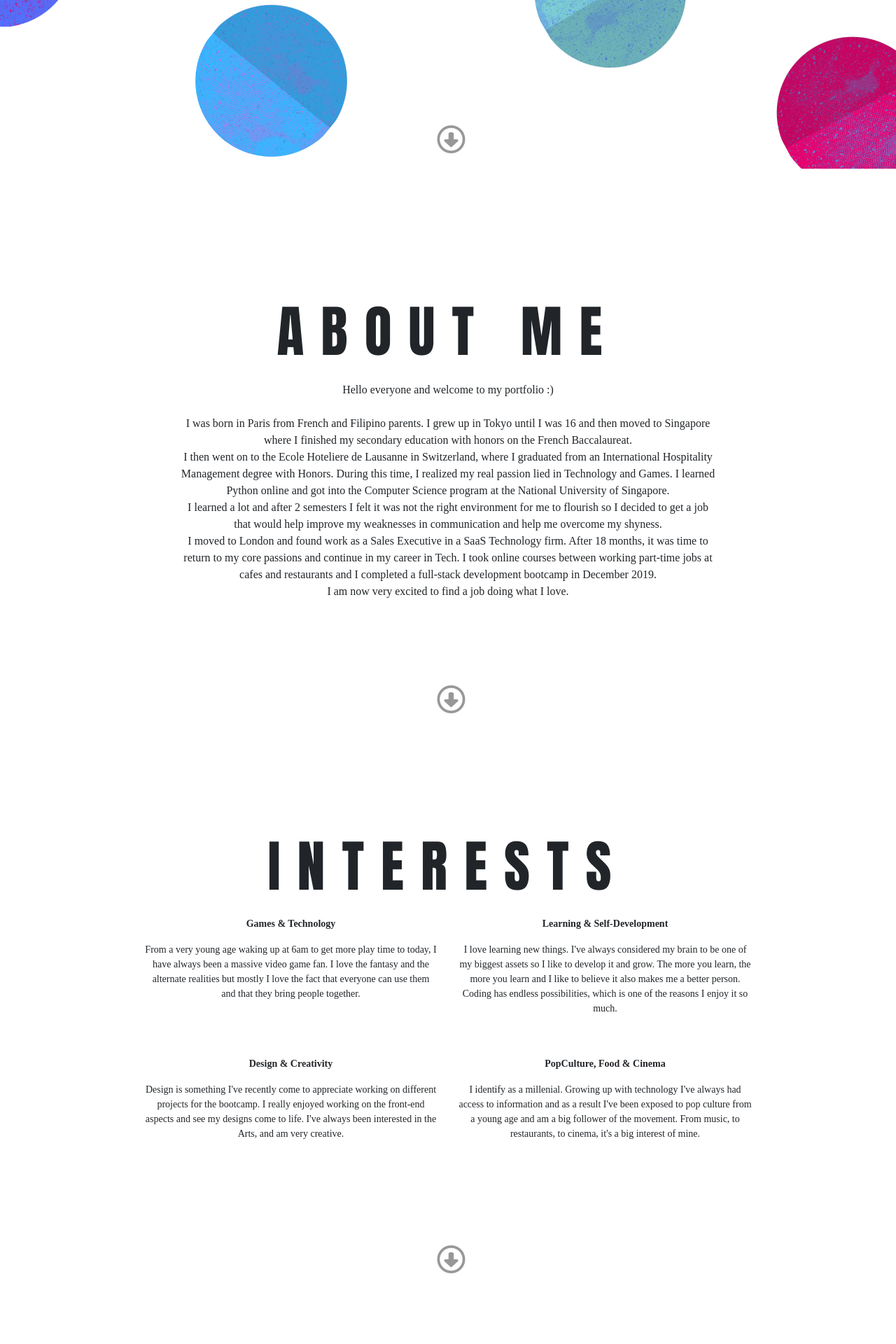
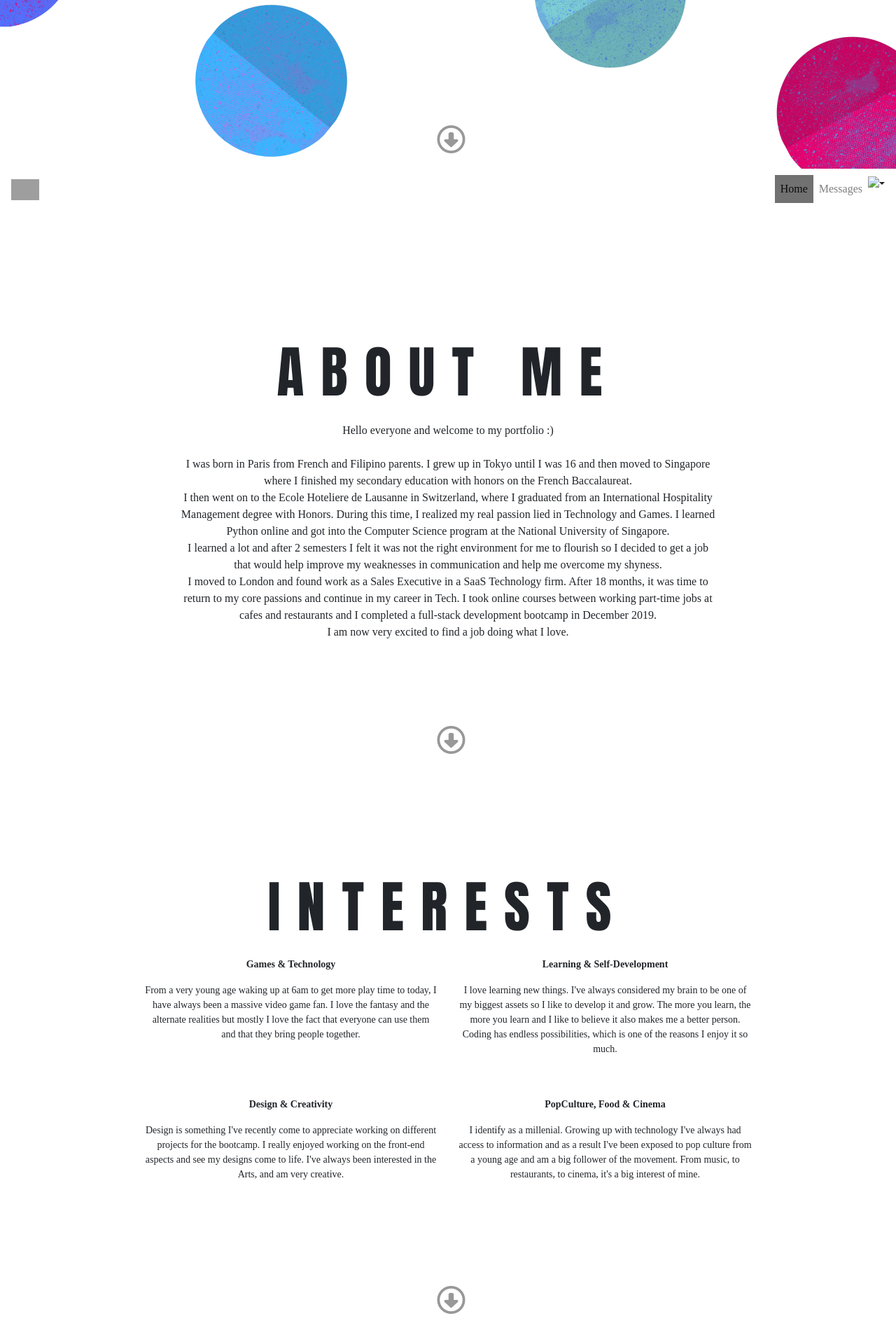
Before and after one commit to NicolasDeMil/portfolio, a PHP site: page / in a window 1280 px wide. Shown: the part 559-2479 px from the top of the page at 70% size. Run offline with PHP 8.4, Linux system fonts and the light colour scheme; some libraries are stand-ins or nearby versions; grey boxes are pictures that could not be loaded.

Commit message:
navbar and footer added from LW design kit

```diff
--- /dev/null
+++ b/css/banfoot.css
@@ -0,0 +1,39 @@
+.footer {
+  background: #F4F4F4;
+  display: flex;
+  align-items: center;
+  justify-content: space-between;
+  height: 100px;
+  padding: 0px 50px;
+  color: rgba(0,0,0,0.3);
+}
+.footer-links {
+  display: flex;
+  align-items: center;
+}
+.footer-links a {
+  color: black;
+  opacity: 0.15;
+  text-decoration: none;
+  font-size: 24px;
+  padding: 0px 10px;
+}
+.footer-links a:hover {
+  opacity: 1;
+}
+.footer .fa-heart {
+  color: #D23333;
+}
+
+.navbar-lewagon {
+  justify-content: space-between;
+  background: white;
+}
+
+.navbar-lewagon .navbar-collapse {
+  flex-grow: 0;
+}
+
+.navbar-lewagon .navbar-brand img {
+  width: 40px;
+}
--- a/css/style.css
+++ b/css/style.css
@@ -6,6 +6,7 @@
 @import url("pokebnt.css");
 @import url("dcme.css");
 @import url("stranded.css");
+@import url("banfoot.css");
 
 
 body {
--- a/index.html
+++ b/index.html
@@ -19,6 +19,34 @@
   	 <h1 class="p-3">NICOLAS DE MIL</h1>
       <p>Full Stack Developer and Game Maker</p>
       <div class="demo"><a href="#section2"><i class="far fa-arrow-alt-circle-down"></i></a></div>
+    </div>
+  </div>
+
+  <div class="navbar navbar-expand-sm navbar-light navbar-lewagon">
+    <a class="navbar-brand" href="#">
+      <img src="https://raw.githubusercontent.com/lewagon/fullstack-images/master/uikit/logo.png" />
+  </a>
+    <button class="navbar-toggler" type="button" data-toggle="collapse" data-target="#navbarSupportedContent" aria-controls="navbarSupportedContent" aria-expanded="false" aria-label="Toggle navigation">
+      <span class="navbar-toggler-icon"></span>
+    </button>
+
+
+    <div class="collapse navbar-collapse" id="navbarSupportedContent">
+      <ul class="navbar-nav mr-auto">
+        <li class="nav-item active">
+          <a class="nav-link" href="#">Home</a>
+        </li>
+        <li class="nav-item">
+          <a class="nav-link" href="#">Messages</a>
+        </li>
+        <li class="nav-item dropdown">
+          <img class="avatar dropdown-toggle" id="navbarDropdown" data-toggle="dropdown" aria-haspopup="true" aria-expanded="false" src="https://kitt.lewagon.com/placeholder/users/ssaunier" />
+          <div class="dropdown-menu dropdown-menu-right" aria-labelledby="navbarDropdown">
+            <a class="dropdown-item" href="#">Action</a>
+            <a class="dropdown-item" href="#">Another action</a>
+          </div>
+        </li>
+      </ul>
     </div>
   </div>
 
@@ -189,6 +217,20 @@
     <p>Itsblueandyou is my personal website. It's a blog/review website where I post about the things, the places I've been, the movies I've watched etc.</p>
   </div>
  -->
+
+  <div class="footer">
+    <div class="footer-links">
+      <a href="#"><i class="fab fa-github"></i></a>
+      <a href="#"><i class="fab fa-instagram"></i></a>
+      <a href="#"><i class="fab fa-facebook"></i></a>
+      <a href="#"><i class="fab fa-twitter"></i></a>
+      <a href="#"><i class="fab fa-linkedin"></i></a>
+    </div>
+    <div class="footer-copyright">
+      This footer is made with <i class="fas fa-heart"></i> at Le Wagon
+    </div>
+  </div>
+
   <script src="https://stackpath.bootstrapcdn.com/bootstrap/4.4.1/js/bootstrap.bundle.min.js" integrity="sha384-6khuMg9gaYr5AxOqhkVIODVIvm9ynTT5J4V1cfthmT+emCG6yVmEZsRHdxlotUnm" crossorigin="anonymous"></script>
   <script src="script.js"></script>
 </body>
```
